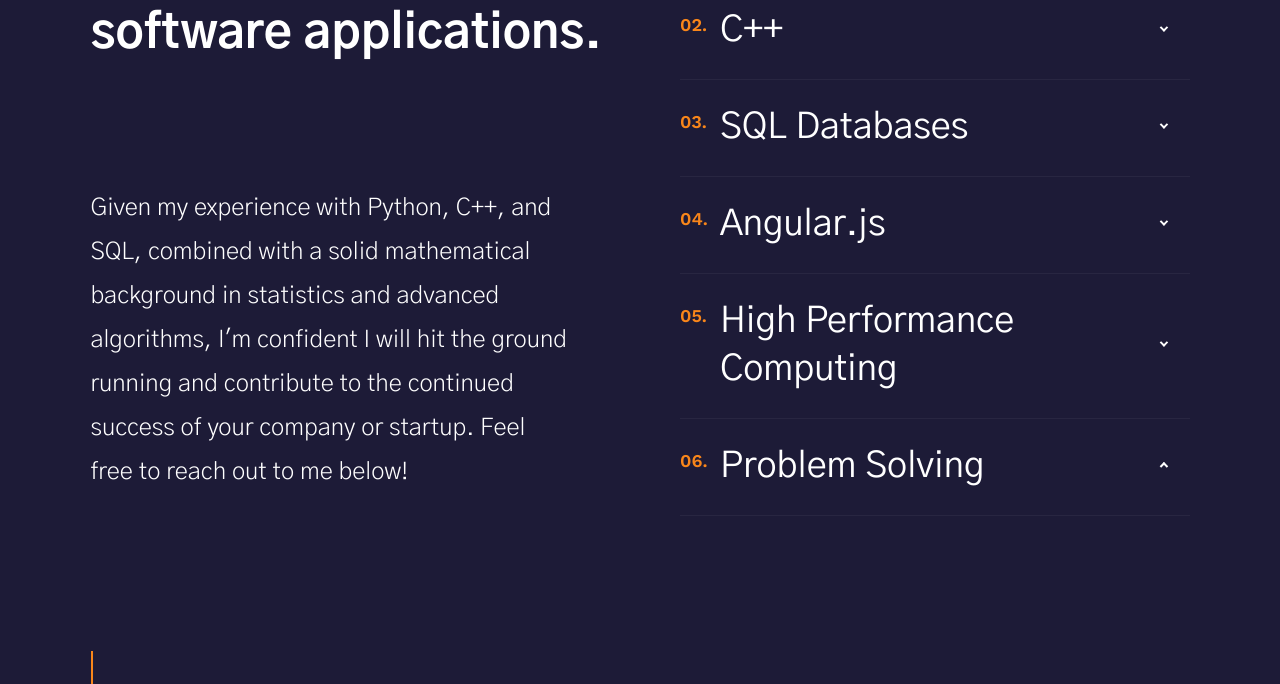
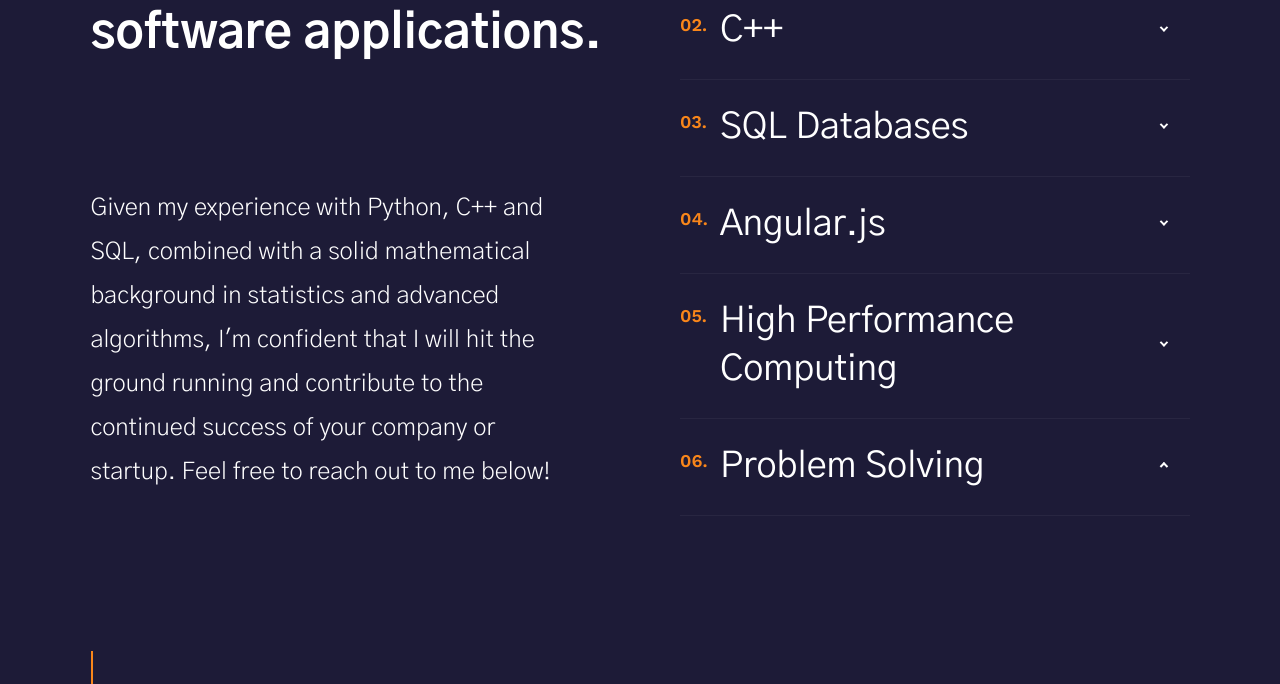
Before and after one commit to gnudrew/-flask-PortfolioWebsite, a Flask app: page / in a window 1280 px wide. Shown: the part 3990-4674 px from the top of the page. Run offline with Flask 2, Linux system fonts and the light colour scheme.

Commit message:
txt tweak

```diff
--- a/templates/index.html
+++ b/templates/index.html
@@ -272,7 +272,7 @@
 
                 <p class="lead" data-aos="fade-up">
                     Given my experience with
-                    Python, C++, and SQL, combined with a solid mathematical background in statistics and advanced algorithms, I'm confident I will
+                    Python, C++ and SQL, combined with a solid mathematical background in statistics and advanced algorithms, I'm confident that I will
                     hit the ground running and contribute to the continued success of your company or startup. Feel free to reach out to me below!
                 </p>
             </div> <!-- end  s-services--leftcol -->
```
